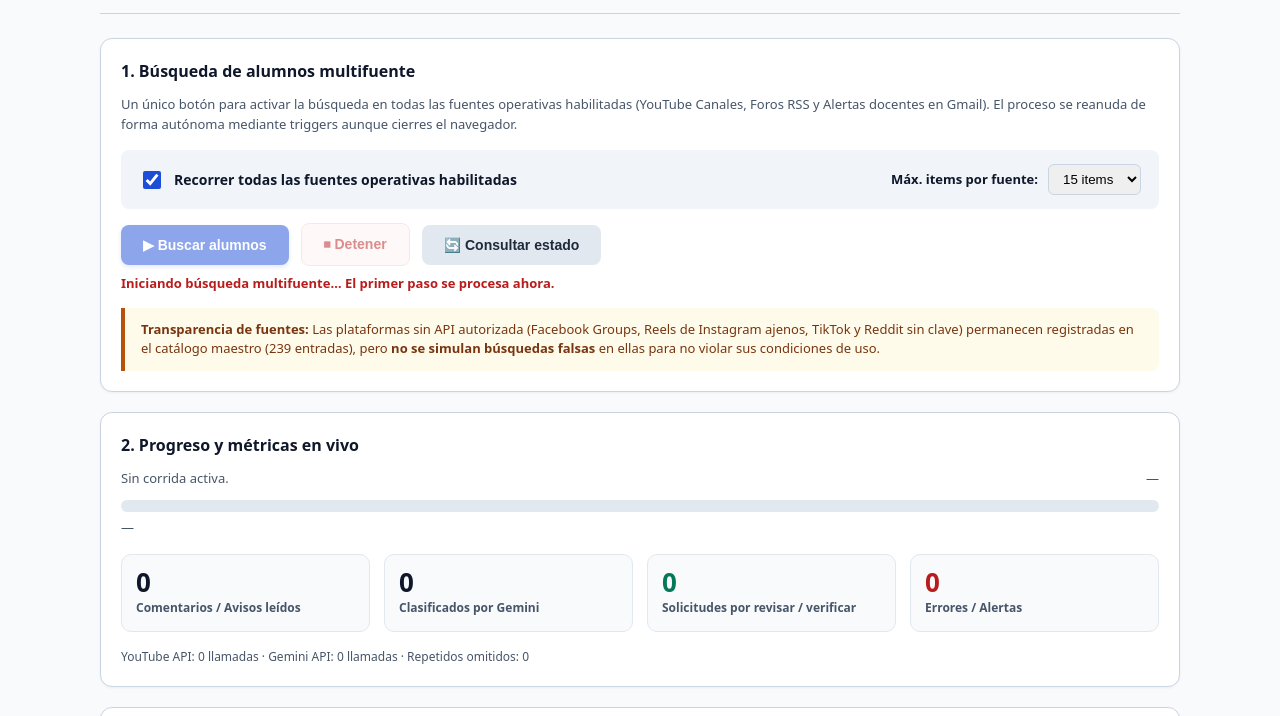
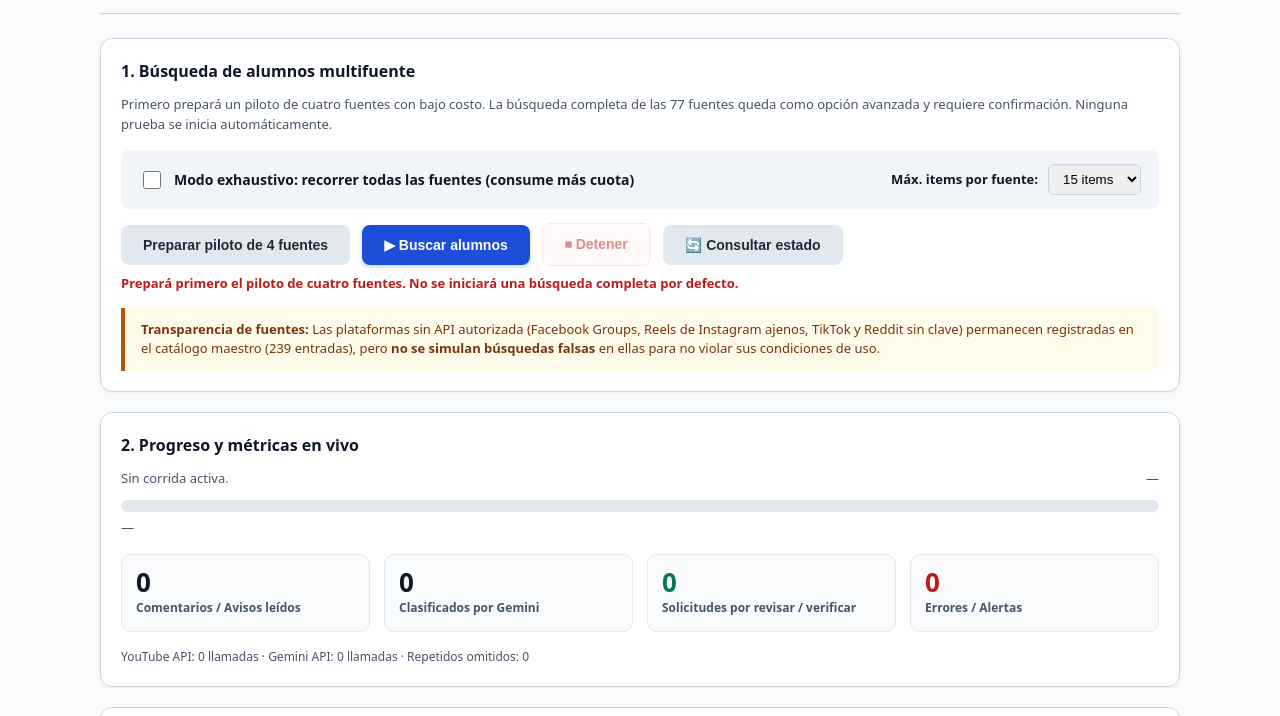
Before and after one commit to metecondrie/student-lead-discovery-agent, a website: page gas/PanelOrquestador.html in a window 1280 px wide. Both pictures are taken after a click on the button "▶ Buscar alumnos". Shown: the part 79-795 px from the top of the page. Drawn offline with Linux system fonts and the light colour scheme.

Commit message:
ui(piloto): iniciar solo tras previsualización y confirmación; modo 77 fuentes opt-in

```diff
--- a/gas/PanelOrquestador.html
+++ b/gas/PanelOrquestador.html
@@ -303,12 +303,12 @@
   <!-- 1. Acción Principal de Búsqueda -->
   <section class="card">
     <h2>1. Búsqueda de alumnos multifuente</h2>
-    <p class="desc">Un único botón para activar la búsqueda en todas las fuentes operativas habilitadas (YouTube Canales, Foros RSS y Alertas docentes en Gmail). El proceso se reanuda de forma autónoma mediante triggers aunque cierres el navegador.</p>
+    <p class="desc">Primero prepará un piloto de cuatro fuentes con bajo costo. La búsqueda completa de las 77 fuentes queda como opción avanzada y requiere confirmación. Ninguna prueba se inicia automáticamente.</p>
 
     <div class="controls-grid">
       <label class="switch-label">
-        <input type="checkbox" id="runAllEnabled" checked>
-        <span>Recorrer todas las fuentes operativas habilitadas</span>
+        <input type="checkbox" id="runAllEnabled">
+        <span>Modo exhaustivo: recorrer todas las fuentes (consume más cuota)</span>
       </label>
       <div style="display:flex; gap:10px; align-items:center; justify-content:flex-end;">
         <label for="maxComments" style="font-size:13px; font-weight:600;">Máx. items por fuente:</label>
@@ -321,6 +321,9 @@
     </div>
 
     <div class="btn-row">
+      <button id="btnPilotPreview" class="btn btn-secondary" type="button" onclick="handlePreparePilot()">
+        Preparar piloto de 4 fuentes
+      </button>
       <button id="btnStart" class="btn btn-primary" type="button" onclick="handleStart()">
         ▶ Buscar alumnos
       </button>
@@ -480,6 +483,7 @@
 
 <script>
   let inFlight = false;
+  let pilotIds = []; // Selección explícita en la sesión del panel; no modifica Fuentes ni Script Properties.
   const $ = id => document.getElementById(id);
   const esc = str => String(str == null ? '' : str).replace(/[&<>"']/g, c => ({
     '&': '&amp;', '<': '&lt;', '>': '&gt;', '"': '&quot;', "'": '&#39;'
@@ -504,6 +508,7 @@
 
     // Botones
     $('btnStart').disabled = running || inFlight;
+    $('btnPilotPreview').disabled = inFlight;
     $('btnStop').disabled = !running || inFlight;
     $('btnRefresh').disabled = inFlight;
     if ($('btnResume')) $('btnResume').style.display = data.estado === 'PAUSADO_CUOTA' ? 'inline-flex' : 'none';
@@ -600,14 +605,41 @@
     if (data.link) $('sheetLink').href = data.link;
   }
 
+  function handlePreparePilot() {
+    if (inFlight) return;
+    pilotIds = [];
+    setMessage('Comprobando las cuatro fuentes sin iniciar ninguna búsqueda…');
+    google.script.run
+      .withSuccessHandler(preview => {
+        pilotIds = Array.isArray(preview.fuentesListas) ? preview.fuentesListas.slice() : [];
+        $('runAllEnabled').checked = false;
+        const unavailable = (preview.fuentes || []).filter(s => !s.listaParaPiloto);
+        setMessage('Piloto preparado: ' + pilotIds.length + ' fuente(s). ' +
+          (unavailable.length ? 'No disponibles: ' + unavailable.map(s => s.id).join(', ') + '. ' : '') +
+          'No se ejecutó ninguna búsqueda. Para iniciarla, revisá la selección y pulsá Buscar alumnos.');
+      })
+      .withFailureHandler(err => setMessage(err && err.message ? err.message : 'No se pudo preparar el piloto.'))
+      .orqPreviewPilotoComercial();
+  }
+
   function handleStart() {
     if (inFlight) return;
+    const exhaustive = $('runAllEnabled').checked;
+    const sourceMode = exhaustive ? 'ALL_ENABLED' : pilotIds.slice();
+    if (!exhaustive && !sourceMode.length) {
+      setMessage('Prepará primero el piloto de cuatro fuentes. No se iniciará una búsqueda completa por defecto.');
+      return;
+    }
+    const question = exhaustive ?
+      '¿Confirmás iniciar la búsqueda exhaustiva en todas las fuentes habilitadas? Puede consumir bastante cuota.' :
+      '¿Confirmás iniciar el piloto de ' + sourceMode.length + ' fuente(s) seleccionadas?';
+    if (!window.confirm(question)) return;
+
     inFlight = true;
     setMessage('Iniciando búsqueda multifuente… El primer paso se procesa ahora.');
     $('btnStart').disabled = true;
 
     const maxCount = Number($('maxComments').value) || 15;
-    const sourceMode = $('runAllEnabled').checked ? 'ALL_ENABLED' : [];
 
     google.script.run
       .withSuccessHandler(res => {
```
